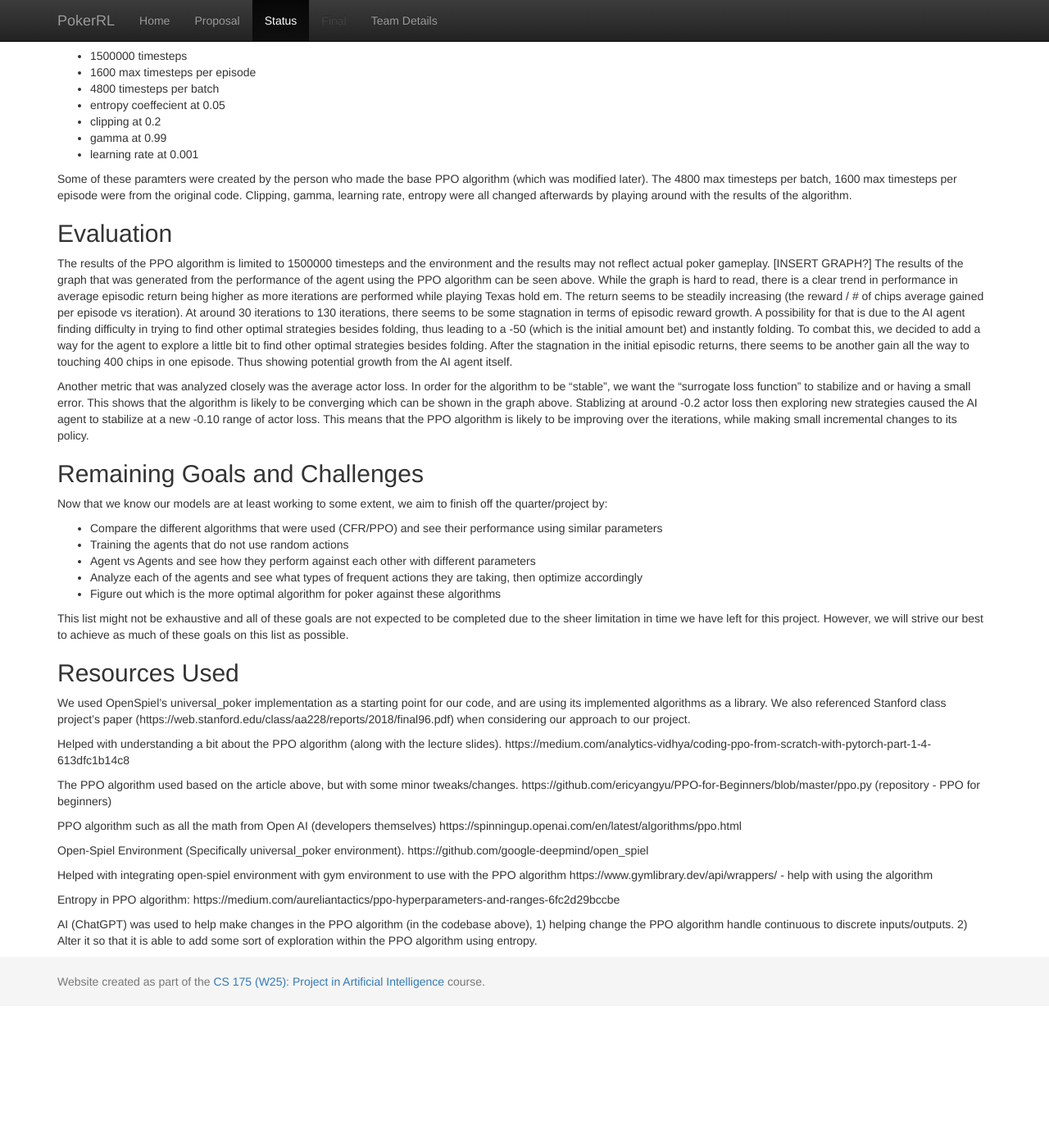
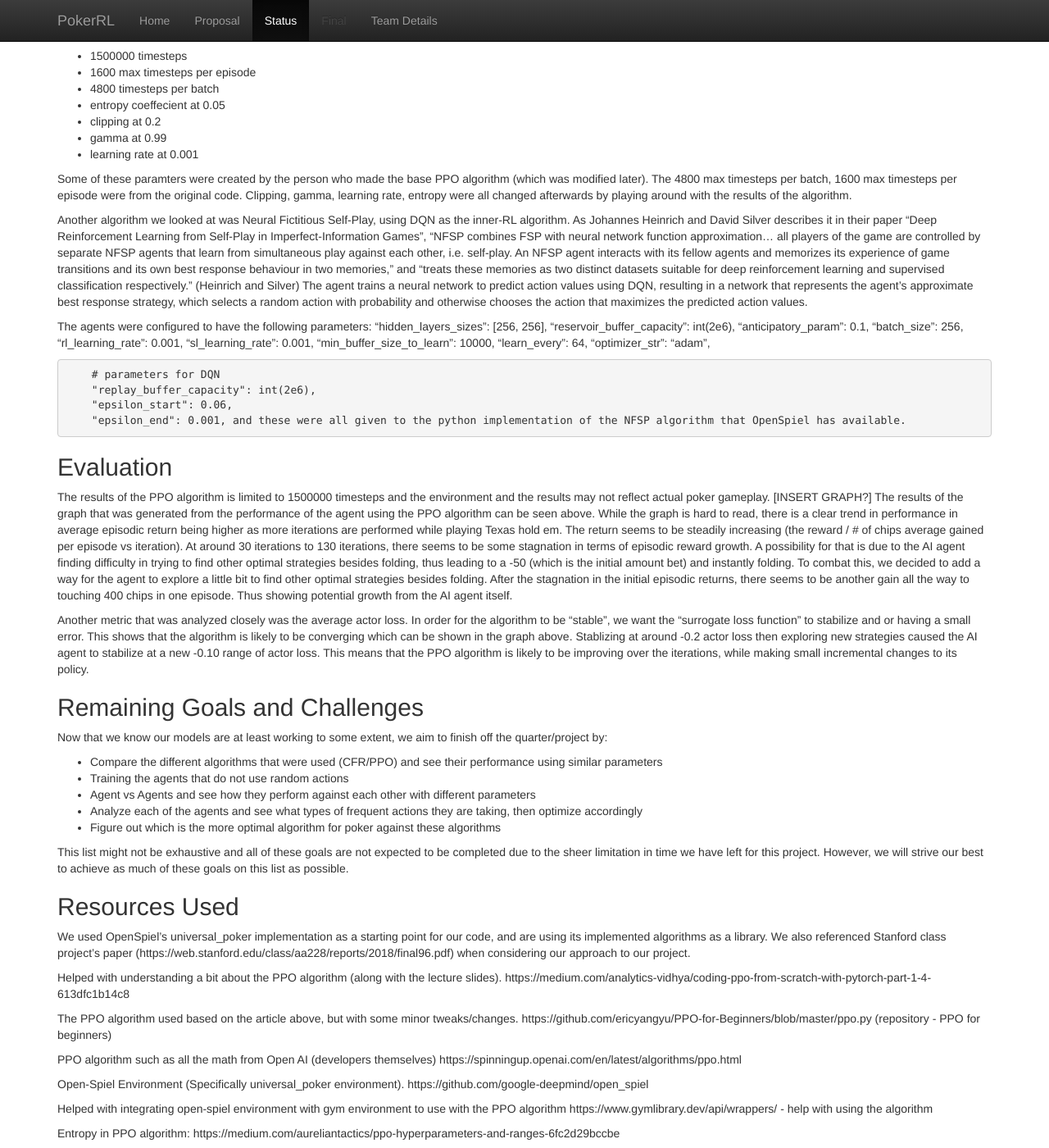
Before and after one commit to whygukin/Group-9, a Jekyll site: the page built from docs/status.md, in a window 1280 px wide and 1400 px high, scrolled down 999 px. Shown: the whole window at 82% size. Built offline with Jekyll 4.4.1, drawn with Linux system fonts in a browser that asks for light colours; formulas are drawn with MathJax 3; before the commit the page ends 2226 px from its top, so only the background shows below that; some of the changed text lies outside the part shown.

Commit message:
Update status.md with NFSP in approach section

```diff
--- a/docs/status.md
+++ b/docs/status.md
@@ -53,6 +53,26 @@
 
 Some of these paramters were created by the person who made the base PPO algorithm (which was modified later). The 4800 max timesteps per batch, 1600 max timesteps per episode were from the original code. Clipping, gamma, learning rate, entropy were all changed afterwards by playing around with the results of the algorithm.
 
+Another algorithm we looked at was Neural Fictitious Self-Play, using DQN as the inner-RL algorithm. As Johannes Heinrich and David Silver describes it in their paper "Deep Reinforcement Learning from Self-Play in Imperfect-Information Games", "NFSP combines FSP with neural network function approximation...  all players of
+the game are controlled by separate NFSP agents that learn from simultaneous play against each other, i.e. self-play. An NFSP agent interacts with its fellow agents and memorizes its experience of game transitions and its own best response behaviour in two memories," and "treats these memories as two distinct datasets suitable for deep reinforcement learning and supervised classification respectively." (Heinrich and Silver) The agent trains a neural network to predict action values using DQN, resulting in a network that represents the agent's approximate best response strategy, which selects a random action with probability and otherwise chooses the action that maximizes the predicted action values.
+
+The agents were configured to have the following parameters: "hidden_layers_sizes": [256, 256],
+        "reservoir_buffer_capacity": int(2e6),
+        "anticipatory_param": 0.1,
+        "batch_size": 256,
+        "rl_learning_rate": 0.001,
+        "sl_learning_rate": 0.001,
+        "min_buffer_size_to_learn": 10000,
+        "learn_every": 64,
+        "optimizer_str": "adam",
+
+        # parameters for DQN
+        "replay_buffer_capacity": int(2e6),
+        "epsilon_start": 0.06,
+        "epsilon_end": 0.001,
+and these were all given to the python implementation of the NFSP algorithm that OpenSpiel has available.
+
+
 ## Evaluation
 
 The results of the PPO algorithm is limited to 1500000 timesteps and the environment and the results may not reflect actual poker gameplay.
@@ -95,4 +115,7 @@
 Entropy in PPO algorithm:
 https://medium.com/aureliantactics/ppo-hyperparameters-and-ranges-6fc2d29bccbe
 
+Deep Reinforcement Learning from Self-Play in Imperfect-Information Games (Johannes Heinrich and David Silver)
+https://arxiv.org/pdf/1603.01121
+
 AI (ChatGPT) was used to help make changes in the PPO algorithm (in the codebase above), 1) helping change the PPO algorithm handle continuous to discrete inputs/outputs. 2) Alter it so that it is able to add some sort of exploration within the PPO algorithm using entropy.
```
